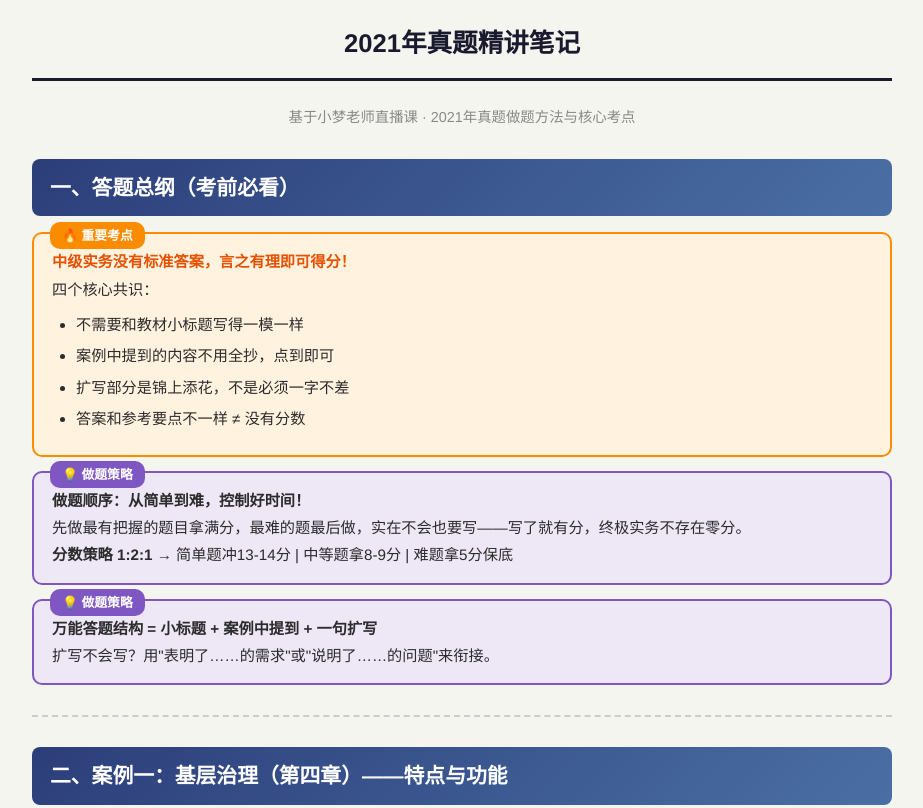
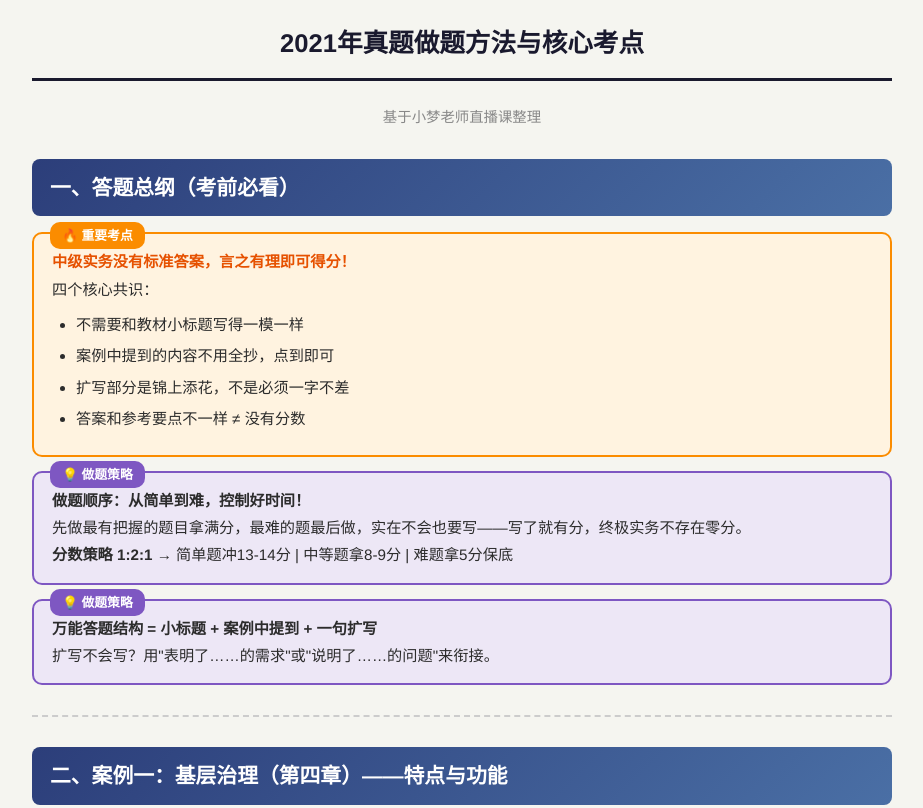
Before and after one commit to zhoubo518/2021, a plain HTML site: page index.html in a window 1280 px wide. Shown: the top 808 px of the page, without its empty margins (178-1101 px from the left). Drawn offline with Linux system fonts and the light colour scheme.

Commit message:
Update index.html

```diff
--- a/index.html
+++ b/index.html
@@ -3,7 +3,7 @@
 <head>
 <meta charset="UTF-8">
 <meta name="viewport" content="width=device-width, initial-scale=1.0">
-<title>2021年真题解析及核心考点</title>
+<title>2021年真题做题方法与核心考点</title>
 <style>
 * { margin: 0; padding: 0; box-sizing: border-box; }
 body { font-family: "PingFang SC","Microsoft YaHei","Helvetica Neue",sans-serif; background: #f5f5f0; color: #2c2c2c; line-height: 1.8; padding: 20px; max-width: 900px; margin: 0 auto; }
@@ -144,8 +144,8 @@ tr:nth-child(even) { background: #f9f9f9; }
 </head>
 <body>
 
-<h1>2021年真题精讲笔记</h1>
-<p class="subtitle">基于小梦老师直播课 · 2021年真题做题方法与核心考点</p>
+<h1>2021年真题做题方法与核心考点</h1>
+<p class="subtitle">基于小梦老师直播课整理</p>
 
 <!-- ==================== 考前总纲 ==================== -->
 <h2>一、答题总纲（考前必看）</h2>
```
